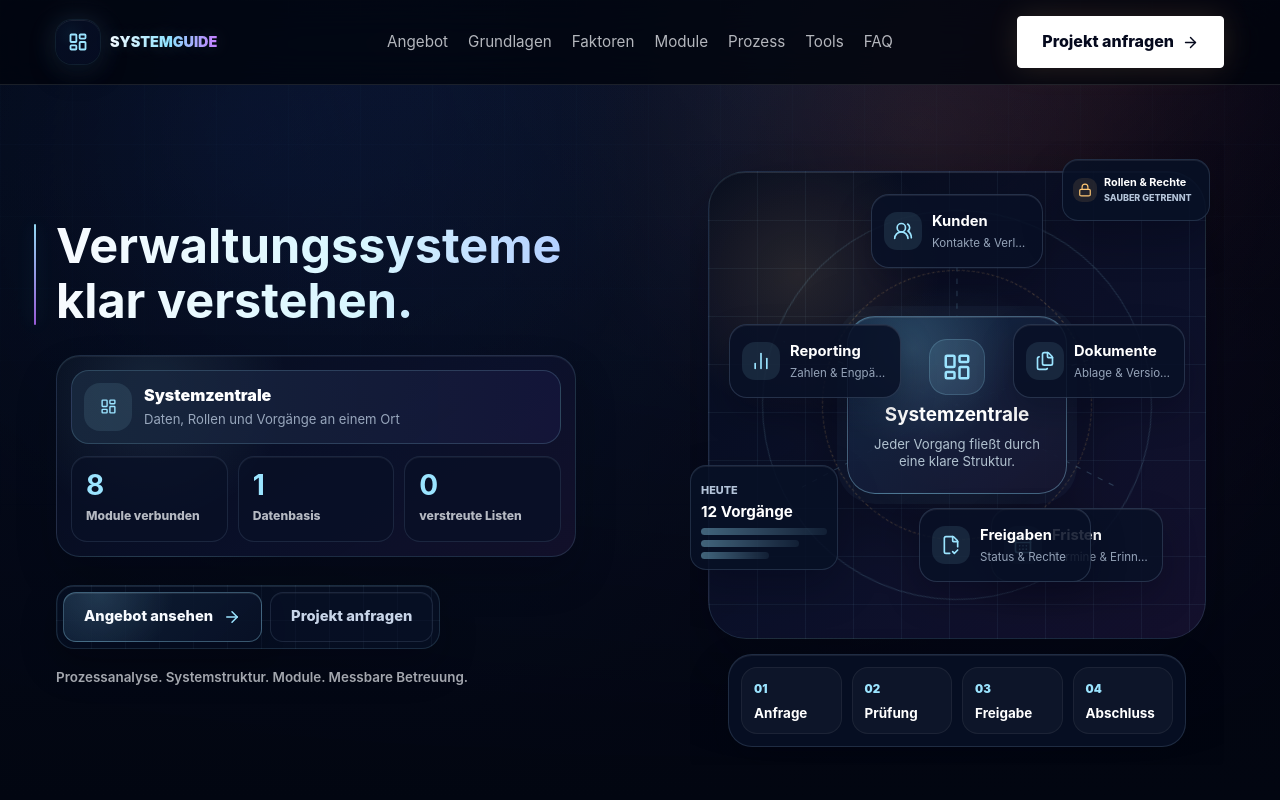
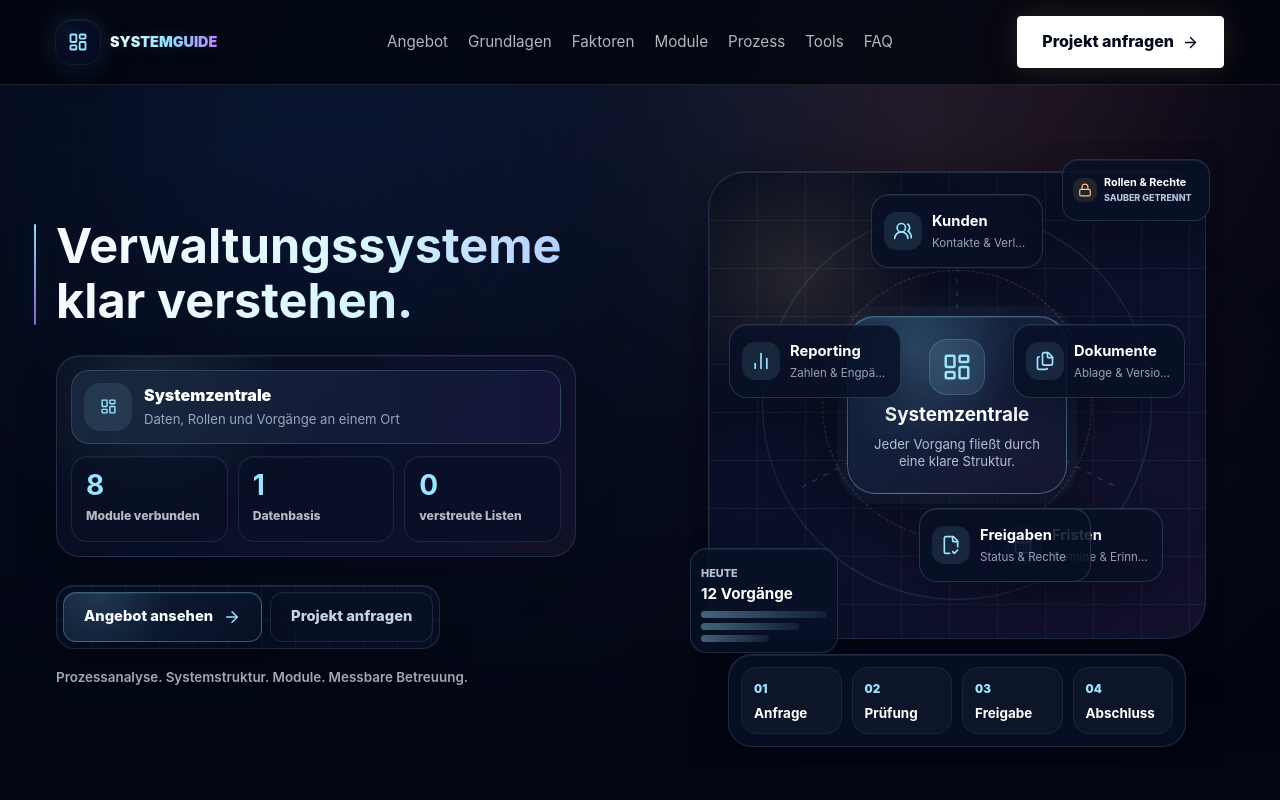
Before and after one commit to parmis2005/verwaltungssystem-info-test, a Next.js app: page / in a window 1280 px wide. Shown: the top 800 px of the page. Built offline with nearby package versions, Linux system fonts and the light colour scheme.

Commit message:
Move activity card to bottom left

```diff
--- a/app/globals.css
+++ b/app/globals.css
@@ -1250,7 +1250,7 @@ p {
 }
 .document-stack {
   left: 0;
-  top: 320px;
+  bottom: 112px;
   width: 148px;
   min-height: 62px;
   padding: 10px;
```
